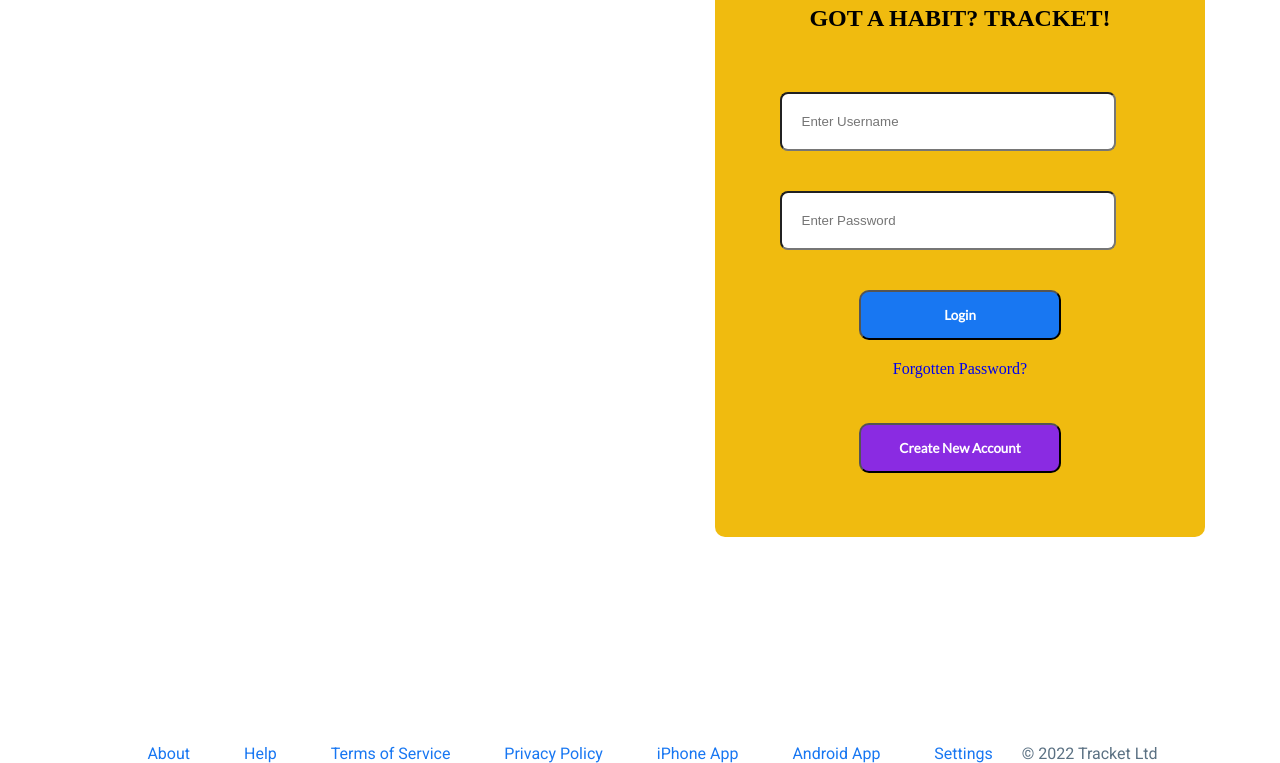
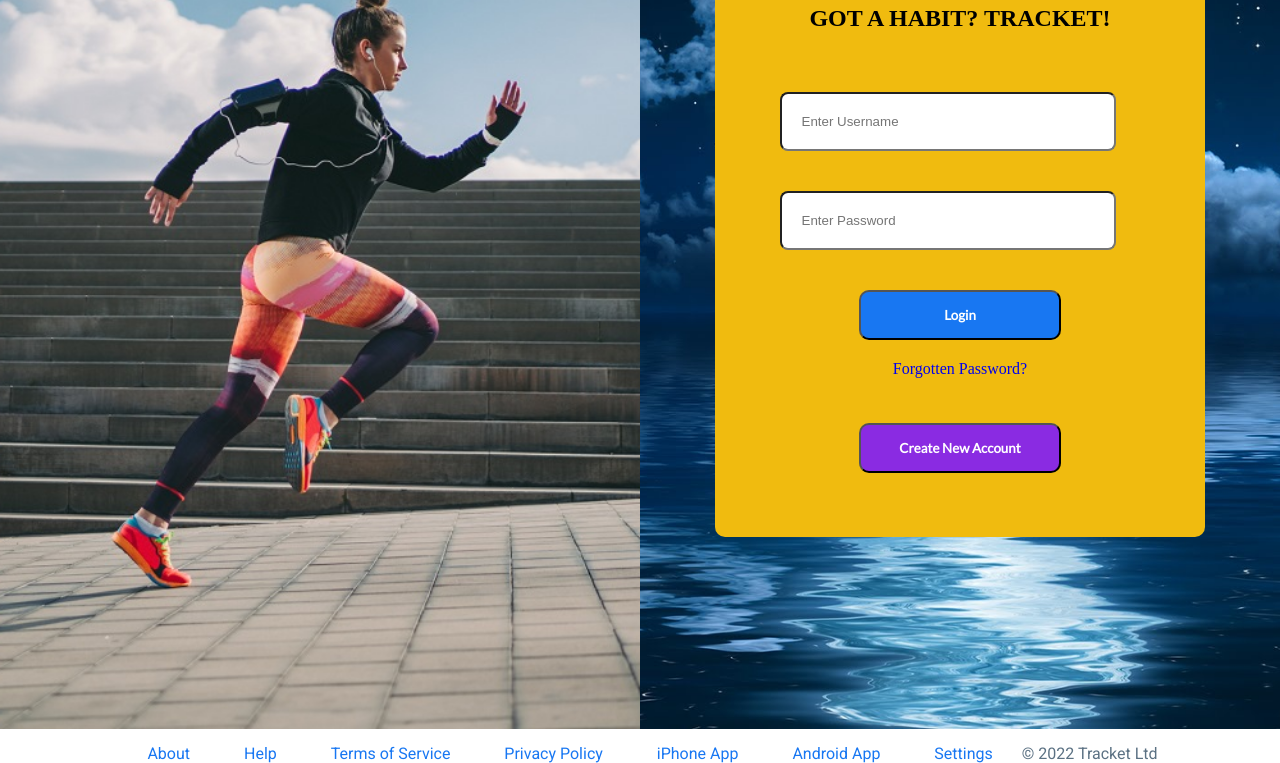
Before and after one commit to ikenna98/lap2-project, a website: page client/login.html in a window 1280 px wide. Shown: the part 295-1058 px from the top of the page. Drawn offline with Linux system fonts and the light colour scheme; the site is published under a folder, as on GitHub Pages, so addresses that start at the root find nothing; files whose address does not match are found by name; a web font is replaced by a local one.

Commit message:
Added relative pathing for images

```diff
--- a/client/styles.css
+++ b/client/styles.css
@@ -16,11 +16,11 @@
 .image{
     grid-column: 1/2;
     grid-row: 1/2;
-    background-image: url('/client/images/exercise3.jpg');
+    background-image: url('./images/exercise3.jpg');
 }
 
 .login{
-    background-image: url('/client/images/night.jpg');
+    background-image: url('./images/night.jpg');
 }
 
 .image, .login{
@@ -169,7 +169,7 @@
 .dashboard-bg{
     height: 100vh;
     width: 100%;
-    background-image: url('/client/images/water3.jpg');
+    background-image: url('./images/water3.jpg');
     background-repeat: no-repeat;
     background-size: cover;
     font-family: roboto;
```
